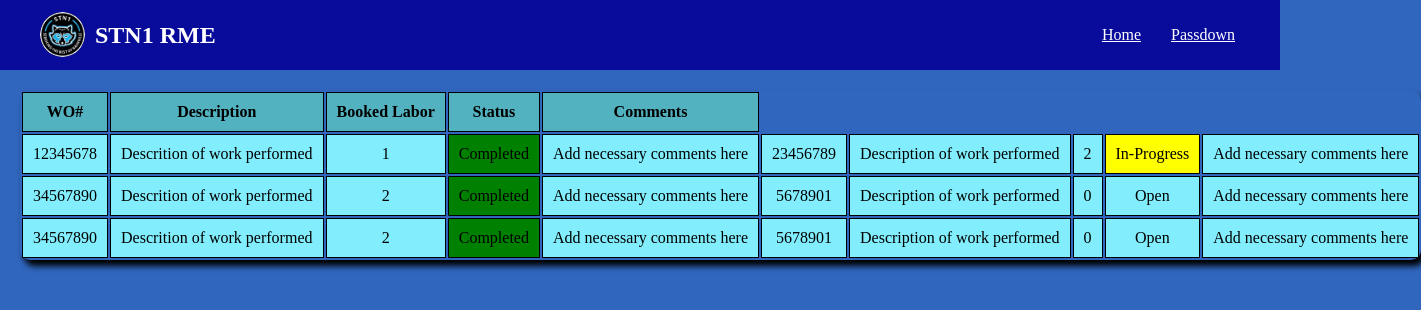
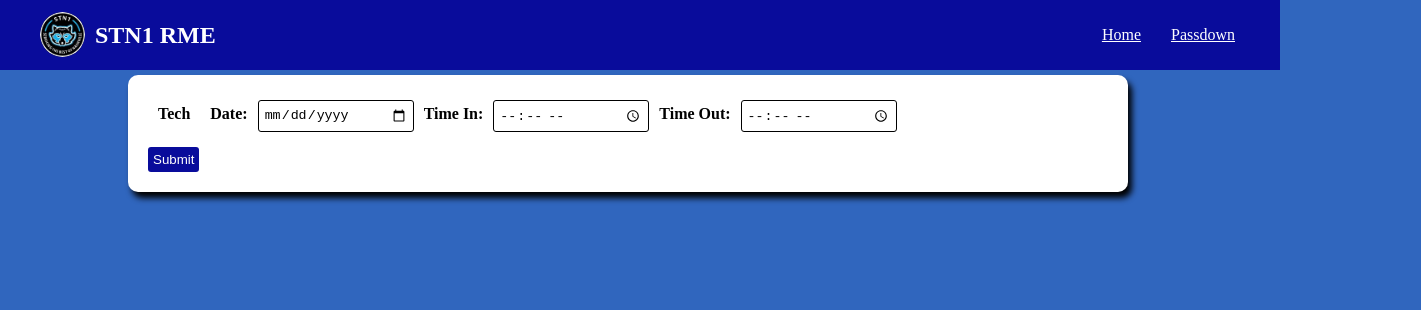
Before and after one commit to EdStokes/RME-APP, a React (Create React App) app: page /passdown/createPassdown in a window 1280 px wide. Shown: the top 310 px of the page, 1421 px wide, since content can reach past the window. Built offline with nearby package versions, Linux system fonts and the light colour scheme; data requests are answered from the project's data file.

Commit message:
Added form to createPassdown.jsx

```diff
--- a/src/components/CreatePassdown.jsx
+++ b/src/components/CreatePassdown.jsx
@@ -1,62 +1,58 @@
-import React, {useEffect, useState} from "react";
 
 
-function statusColor(status) {
-    if (status === "Completed") {
-        return "green"
-    } else if (status === "In-Progress") {
-        return "yellow"
-    }
+import React, { useState } from "react";
+import {useHistory} from "react-router-dom"
+
+function PassdownForm() {
+    const [selectedTech, setSelectedTech] = useState("");
+    const [date, setDate] = useState("");
+    const [timeIn, setTimeIn] = useState("");
+    const [timeOut, setTimeOut] = useState("");
+    const history = useHistory();
+
+    const handleSubmit = (event) => {
+        event.preventDefault();
+
+        const passdownInfo = {
+            tech: selectedTech,
+            date,
+            timeIn,
+            timeOut,
+        };
+
+        // onSubmitPassdownInfo(passdownInfo);
+        // history.push("/Passdown")
+    };
+
+    return (
+        <div className="passdownHeader">
+            <form onSubmit={handleSubmit}>
+                <div className="passdownHeaderTop">
+                    <label>Tech</label>
+                    {/* <select value={selectedTech} onChange={(event) => setSelectedTech(event.target.value)}>
+                        {techs.map((tech) => (
+                            <option key={tech.name}>{tech.name}</option>
+                        ))}
+                    </select> */}
+                    <label>Date: </label>
+                    <input type="date" value={date} onChange={(event) => setDate(event.target.value)} />
+                    <label>Time In: </label>
+                    <input type="time" value={timeIn} onChange={(event) => setTimeIn(event.target.value)} />
+                    <label>Time Out: </label>
+                    <input type="time" value={timeOut} onChange={(event) => setTimeOut(event.target.value)} />
+                </div>
+                <button type="submit">Submit</button>
+            </form>
+        </div>
+    );
+
 }
 
-function RenderPassdown(){
-    const [currentPassdownInfo, setCurrentPassdownInfo] = useState([]);
-
-    useEffect(() => {
-        fetch("http://localhost:4000/passdowns")
-            .then((response) => response.json())
-            .then((data) => {
-                setCurrentPassdownInfo(data);
-            });
-}, []);
-
-return (
-    <div>
-
-        <table className="passdownTable">
-            <thead>
-                <tr>
-                    <th>WO#</th>
-                    <th>Description</th>
-                    <th>Booked Labor</th>
-                    <th>Status</th>
-                    <th>Comments</th>
-                </tr>
-            </thead>
-            <tbody>
-                {currentPassdownInfo.map((info) => (
-                    <tr key={info.id}>
-                        {info.workorder.map((wo, index) => (
-                            <React.Fragment key={`${info.id}-${index}`}>
-                                <td>{wo.workorder}</td>
-                                <td>{wo.description}</td>
-                                <td>{wo.bookedLabor}</td>
-                                <td style={{backgroundColor: statusColor(wo.status)}}>{wo.status}</td>
-                                <td>{wo.comments}</td>
-                            </React.Fragment>
-                        ))}
-                    </tr>
-                ))}
-            </tbody>
-        </table>
-    </div>
-)
-}
 
 
 function CreatePassdown() {
     return (
-        <RenderPassdown />
+        <PassdownForm />
     )
 }
 
--- a/src/styles.css
+++ b/src/styles.css
@@ -216,8 +216,8 @@
    display: flex;
    flex-direction: column;
    margin-left: 20px;
-   margin-right: 80%;
-   padding: 10px;
+   margin-right: 90%;
+   padding: 5px;
 
    background-color: white;
  }
```
